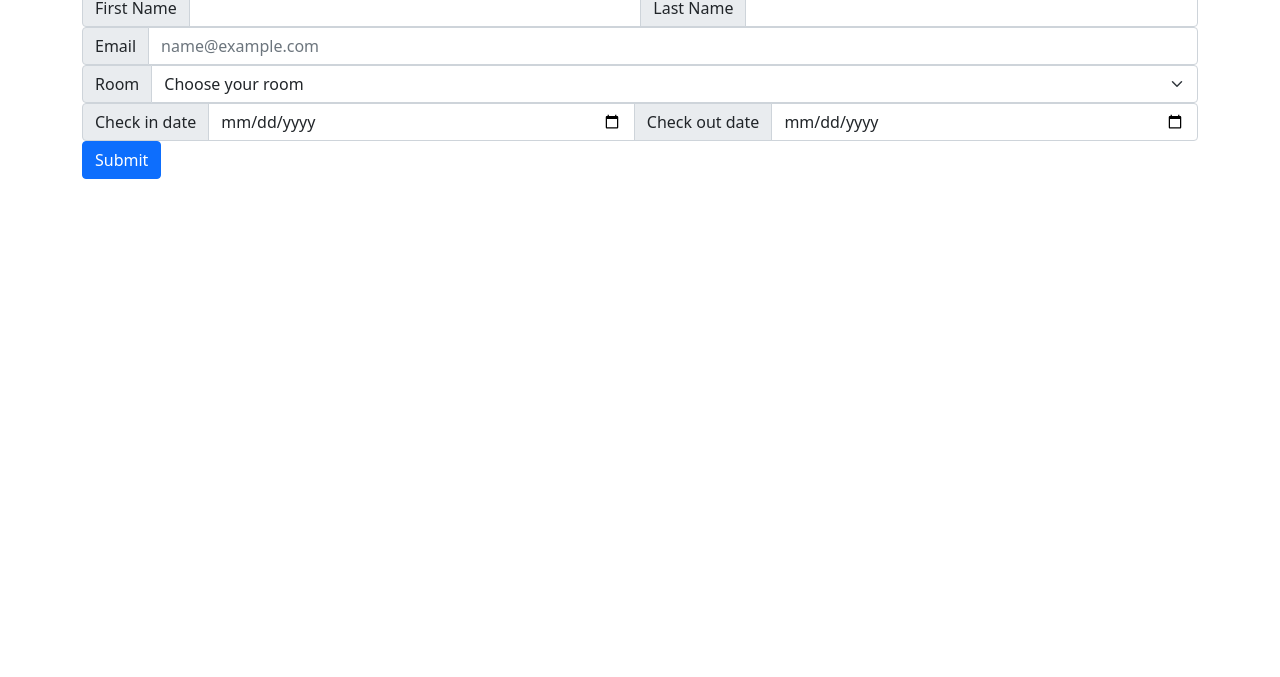
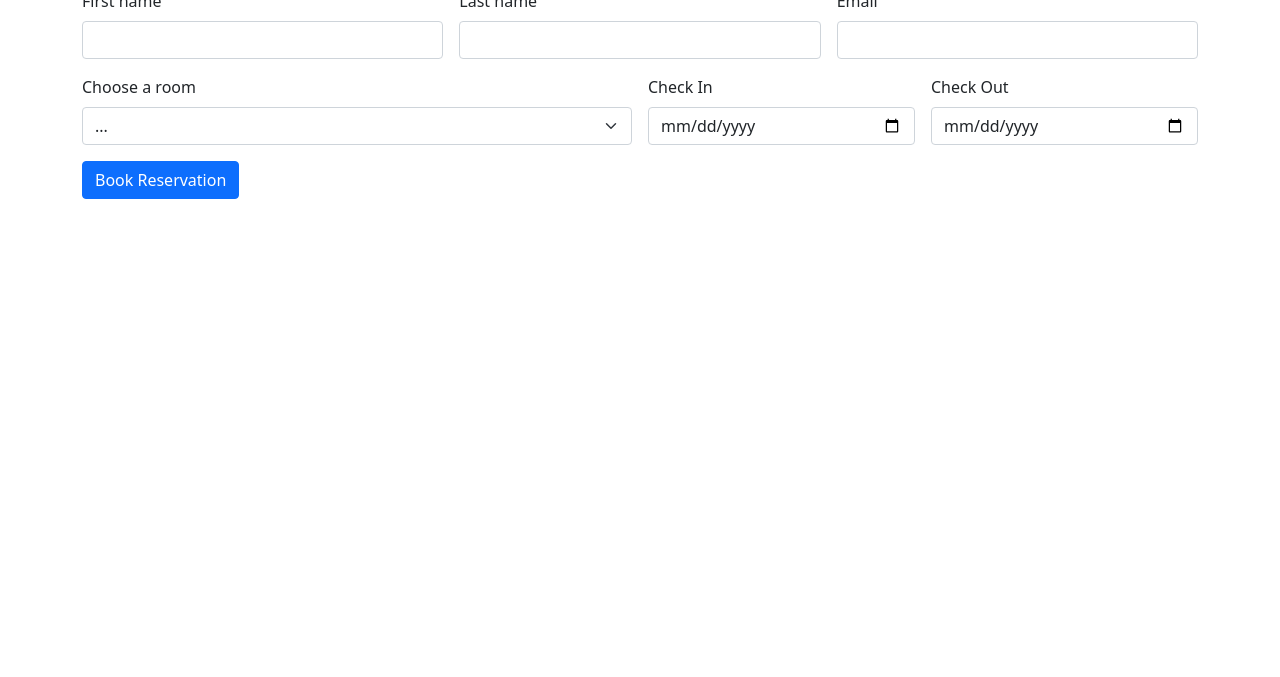
Before and after one commit to mwdowns/go_webapp, a plain HTML site: page html-source/book.html in a window 1280 px wide. Shown: the part 123-800 px from the top of the page. Drawn offline with nearby package versions, Linux system fonts and the light colour scheme.

Commit message:
better form for book page, bootstrap validation

```diff
--- a/html-source/book.html
+++ b/html-source/book.html
@@ -5,7 +5,7 @@
   <meta http-equiv="X-UA-Compatible" content="IE=edge">
   <meta name="viewport" content="width=device-width, initial-scale=1.0">
   <link href="https://cdn.jsdelivr.net/npm/bootstrap@5.1.0/dist/css/bootstrap.min.css" rel="stylesheet" integrity="sha384-KyZXEAg3QhqLMpG8r+8fhAXLRk2vvoC2f3B09zVXn8CA5QIVfZOJ3BCsw2P0p/We" crossorigin="anonymous">
-  <title>About</title>
+  <title>Make Reservation</title>
 </head>
 <body>
   <nav class="navbar navbar-expand-lg navbar-light bg-light">
@@ -45,42 +45,85 @@
   <div class="container">
     <div class="row">
       <div class="col">
-        <form>
-          <div class="input-group">
-            <span class="input-group-text">First Name</span>
-            <input required type="text" id="first_name" name="first_name" aria-label="First name" class="form-control">
-            <span class="input-group-text">Last Name</span>
-            <input type="text" id="first_name" name="first_nae" aria-label="Last name" class="form-control">
+        <form class="row g-3 needs-validation" novalidate>
+          <div class="col-md-4">
+            <label for="first_name" class="form-label">First name</label>
+            <input type="text" class="form-control" id="first_name" name="first_name" required>
+            <div class="invalid-feedback">
+              Please enter your first name.
+            </div>
           </div>
-
-          <div class="input-group">
-            <span class="input-group-text">Email</span>
-            <input required type="email" class="form-control" id="email" name="email" placeholder="name@example.com">
+          <div class="col-md-4">
+            <label for="last_name" class="form-label">Last name</label>
+            <input type="text" class="form-control" id="last_name" name="last_name" required>
+            <div class="invalid-feedback">
+              Please enter your last name.
+            </div>
           </div>
-
-          <div class="input-group">
-            <span class="input-group-text">Room</span>
-            <select class="form-select" id="room" name="room" aria-label="Default select example">
-              <option selected>Choose your room</option>
+          <div class="col-md-4">
+            <label for="email" class="form-label">Email</label>
+            <div class="input-group has-validation">
+              <input type="email" class="form-control" id="email" name="email" required>
+              <div class="invalid-feedback">
+                Please use a valid email.
+              </div>
+            </div>
+          </div>
+          <div class="col-md-6">
+            <label for="room" class="form-label">Choose a room</label>
+            <select class="form-select" id="room" name="room" aria-label="Default select example" required>
+              <option selected disable value="">...</option>
               <option value="1">One</option>
               <option value="2">Two</option>
-              <option value="3">Any available</option>
             </select>
+            <div class="invalid-feedback">
+              Please choose a room.
+            </div>
           </div>
-
-          <div class="input-group">
-            <span class="input-group-text">Check in date</span>
-            <input required type="date" class="form-control" id="start_date" name="start_date" aria-describedby="startDatelHelp">
-            <span class="input-group-text">Check out date</span>
-            <input required type="date" class="form-control" id="end_date" name="start_date" aria-describedby="endDateHelp">
+          <div class="col-md-3">
+            <label for="start_date" class="form-label">Check In</label>
+            <input required type="date" class="form-control" id="start_date" name="start_date" aria-describedby="startDatelHelp" required>
+            <div class="invalid-feedback">
+              Please select a valid check in date.
+            </div>
           </div>
-
-          <button type="submit" class="btn btn-primary">Submit</button>
+          <div class="col-md-3">
+            <label for="end_date" class="form-label">Check Out</label>
+            <input required type="date" class="form-control" id="end_date" name="end_date" aria-describedby="endDateHelp" required>
+            <div class="invalid-feedback">
+              Please provide a valid zip.
+            </div>
+          </div>
+          <div class="col-12">
+            <button class="btn btn-primary" type="submit">Book Reservation</button>
+          </div>
         </form>
       </div>
     </div>
   </div>
   <script src="https://cdn.jsdelivr.net/npm/@popperjs/core@2.9.3/dist/umd/popper.min.js" integrity="sha384-eMNCOe7tC1doHpGoWe/6oMVemdAVTMs2xqW4mwXrXsW0L84Iytr2wi5v2QjrP/xp" crossorigin="anonymous"></script>
   <script src="https://cdn.jsdelivr.net/npm/bootstrap@5.1.0/dist/js/bootstrap.min.js" integrity="sha384-cn7l7gDp0eyniUwwAZgrzD06kc/tftFf19TOAs2zVinnD/C7E91j9yyk5//jjpt/" crossorigin="anonymous"></script>
+  <script>
+    // Example starter JavaScript for disabling form submissions if there are invalid fields
+    (function () {
+      'use strict'
+
+      // Fetch all the forms we want to apply custom Bootstrap validation styles to
+      var forms = document.querySelectorAll('.needs-validation')
+
+      // Loop over them and prevent submission
+      Array.prototype.slice.call(forms)
+        .forEach(function (form) {
+          form.addEventListener('submit', function (event) {
+            if (!form.checkValidity()) {
+              event.preventDefault()
+              event.stopPropagation()
+            }
+
+            form.classList.add('was-validated')
+          }, false)
+        })
+    })()
+  </script>
 </body>
 </html>
```
Also changed, not shown: 1 other file.
